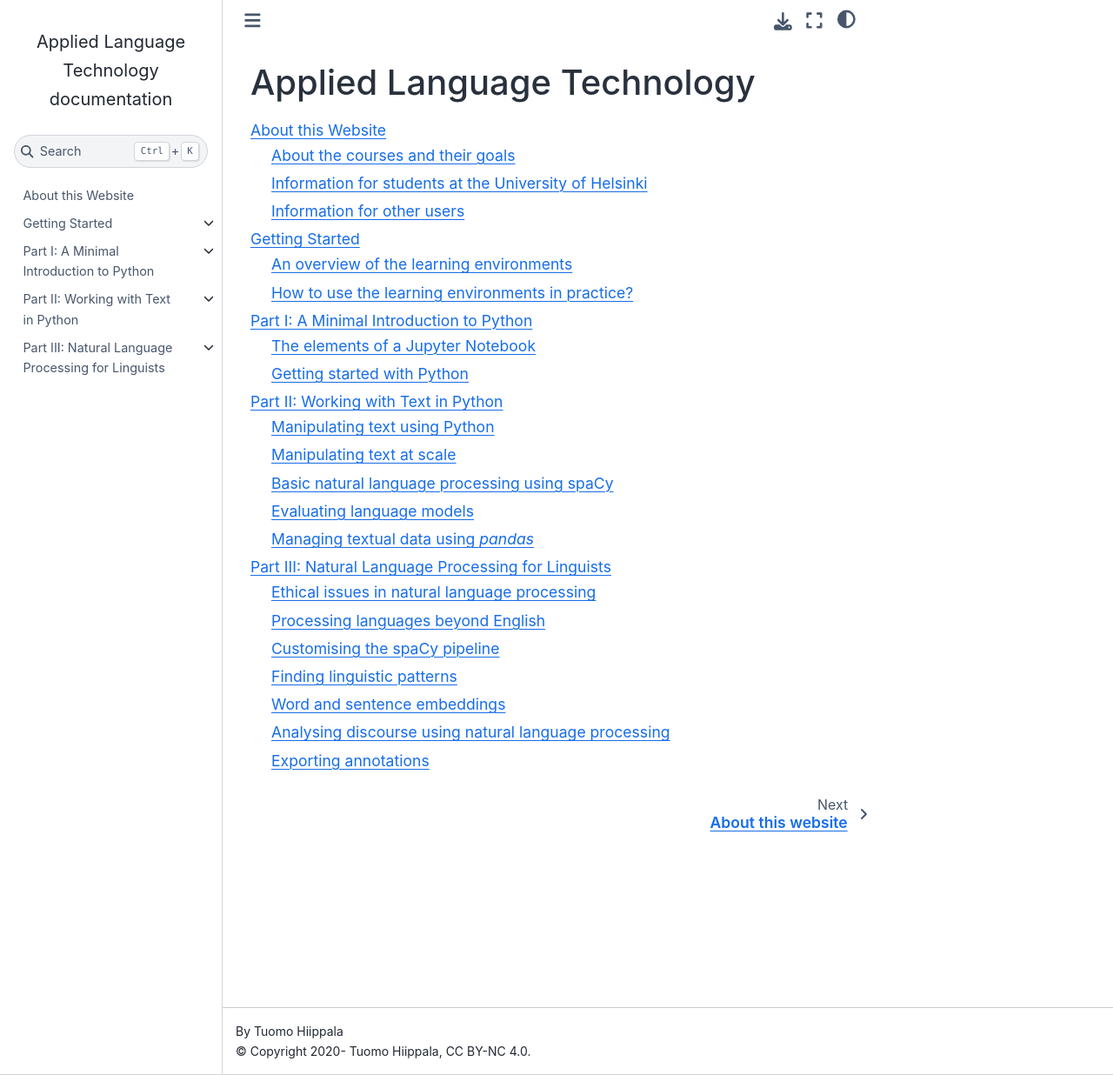
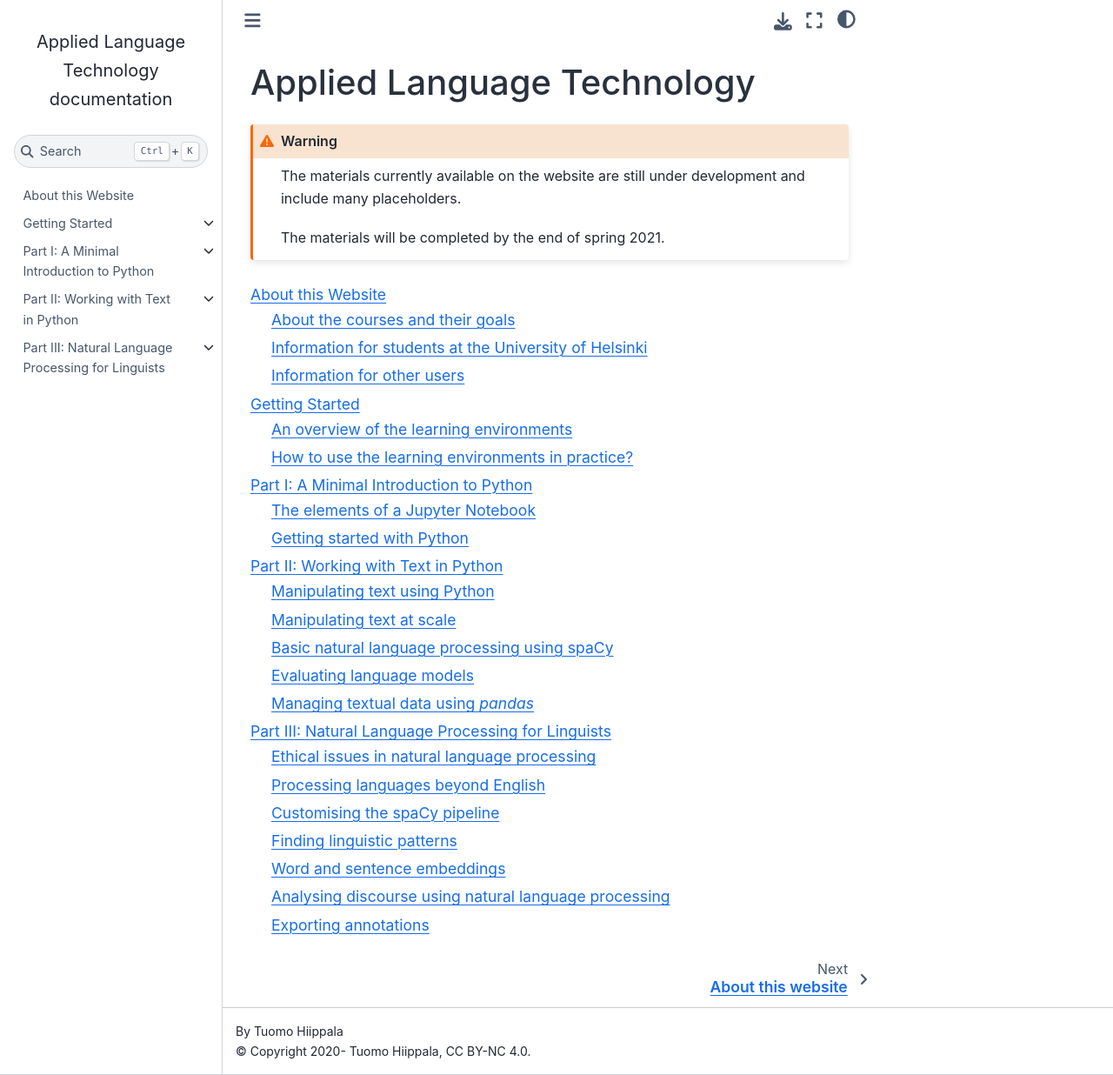
Before and after one commit to Applied-Language-Technology/website, a Sphinx documentation site: the page built from source/index.rst, in a window 1280 px wide and 1236 px high. Shown: the whole window at 87% size. Built offline with Sphinx 7.4.7 and the Sphinx Book theme 1.1.4, drawn with Linux system fonts in a browser that asks for light colours.

Commit message:
add warning

```diff
--- a/source/index.rst
+++ b/source/index.rst
@@ -1,6 +1,13 @@
 ###########################
 Applied Language Technology
 ###########################
+
+.. warning::
+
+   The materials currently available on the website are still under development and include many placeholders.
+
+   The materials will be completed by the end of spring 2021.
+
 
 .. toctree::
    :maxdepth: 2
```
